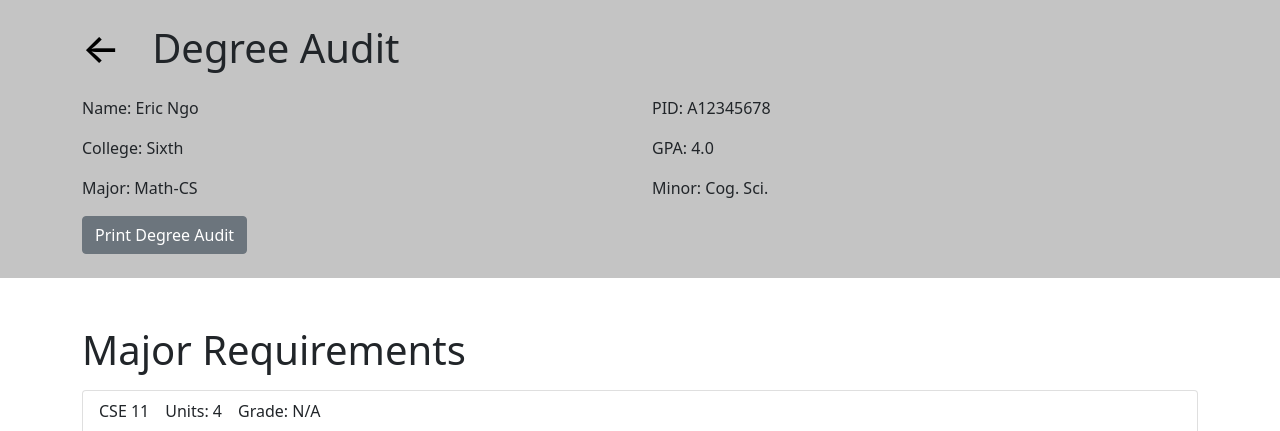
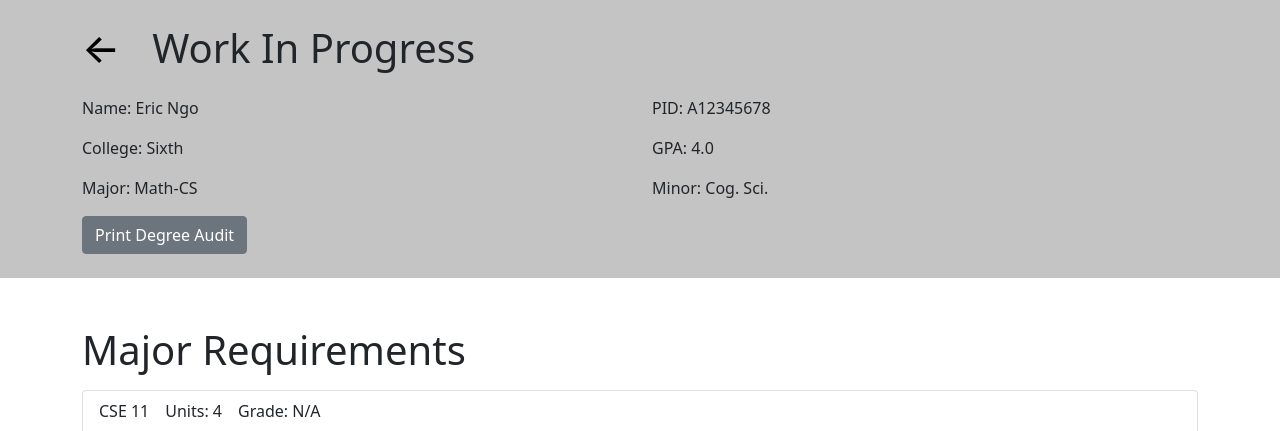
Before and after one commit to APhan1337/A7, a Node server app: page /wip in a window 1280 px wide. Shown: the top 431 px of the page. Run offline with Node 20, Linux system fonts and the light colour scheme; some libraries are stand-ins or nearby versions.

Commit message:
Modify titles

```diff
--- a/views/completed.handlebars
+++ b/views/completed.handlebars
@@ -18,7 +18,7 @@
         <div class="container">
             <div class="student-info__heading">
                 <h1><a href="/journey">←</a></h1>
-                <h1 class="title">Degree Audit</h1>
+                <h1 class="title">Completed Courses</h1>
 
             </div>
             {{> user user=user}}
--- a/views/required.handlebars
+++ b/views/required.handlebars
@@ -18,7 +18,7 @@
 		<div class="container">
 			<div class="student-info__heading">
 				<h1><a href="/journey">←</a></h1>
-				<h1 class="title">Degree Audit</h1>
+				<h1 class="title">Required Courses</h1>
 
 			</div>
 			{{> user user=user}}
--- a/views/wip.handlebars
+++ b/views/wip.handlebars
@@ -18,7 +18,7 @@
         <div class="container">
             <div class="student-info__heading">
                 <h1><a href="/journey">←</a></h1>
-                <h1 class="title">Degree Audit</h1>
+                <h1 class="title">Work In Progress</h1>
 
             </div>
             {{> user user=user}}
```
